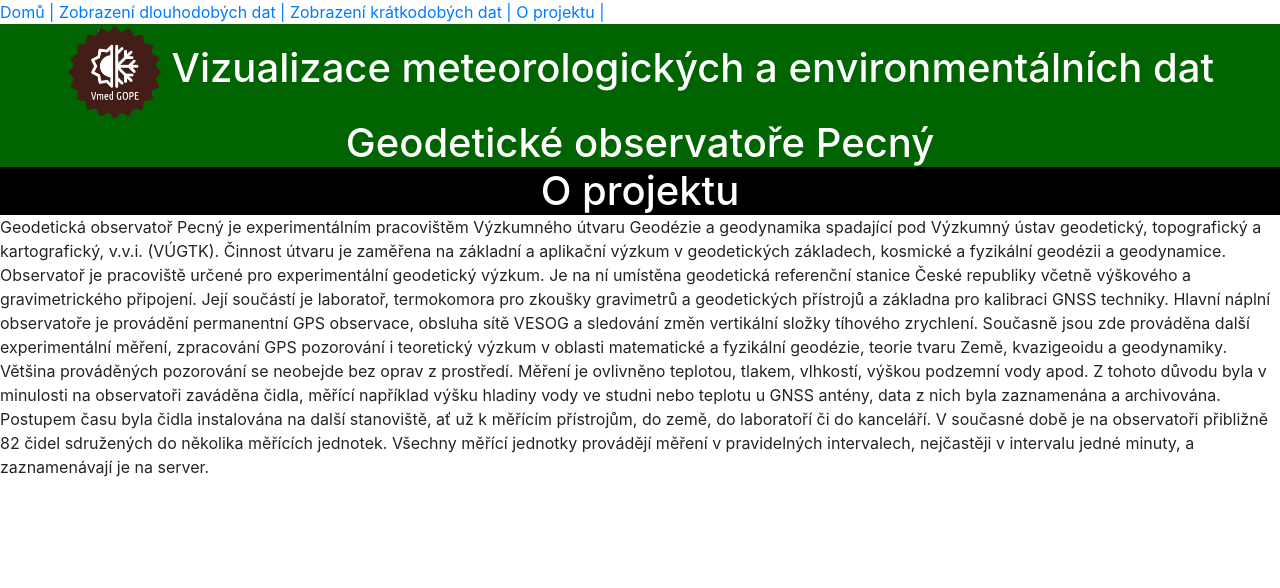
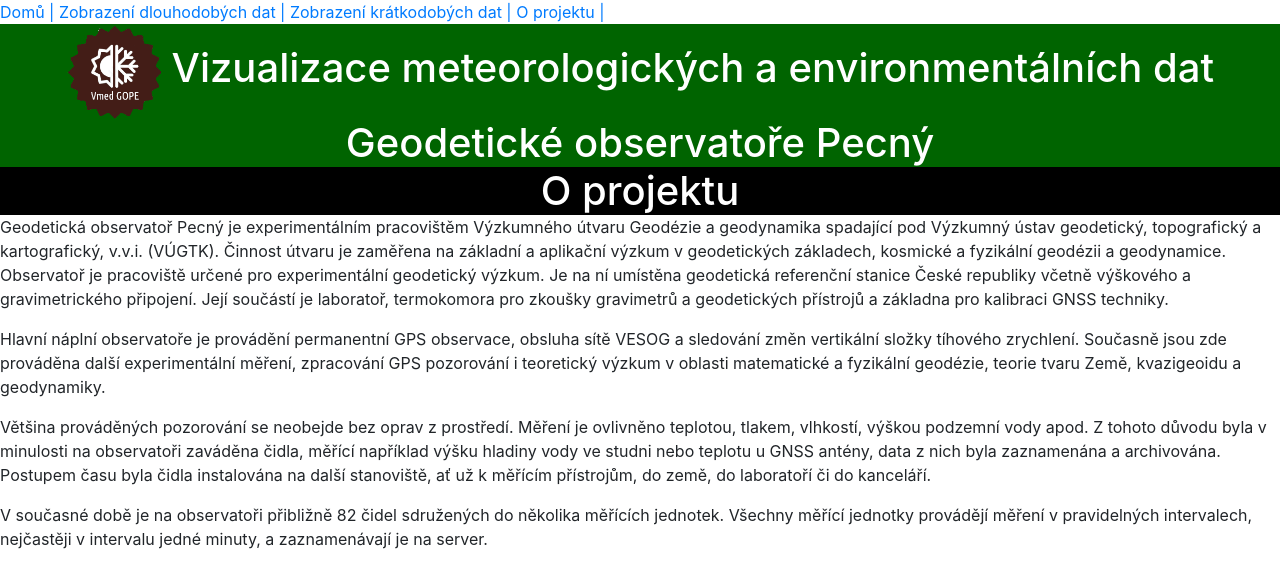
Before and after one commit to Luckays/Vmed_APP, a React (Create React App) app: page /about_project in a window 1280 px wide. Shown: the top 588 px of the page. Built offline with nearby package versions, Linux system fonts and the light colour scheme; no server answers.

Commit message:
about prj

```diff
--- a/src/pages/About.js
+++ b/src/pages/About.js
@@ -16,19 +16,19 @@ const About = () => {
                 a kartografický, v.v.i. (VÚGTK). Činnost útvaru je zaměřena na základní a aplikační výzkum v geodetických základech, kosmické a fyzikální geodézii a geodynamice. Observatoř je pracoviště určené pro experimentální geodetický výzkum.
                 Je na ní umístěna geodetická referenční stanice České republiky včetně výškového
                 a gravimetrického připojení. Její součástí je laboratoř, termokomora pro zkoušky
-                gravimetrů a geodetických přístrojů a základna pro kalibraci GNSS techniky.
-                Hlavní náplní observatoře je provádění permanentní GPS observace, obsluha
+                gravimetrů a geodetických přístrojů a základna pro kalibraci GNSS techniky.</p>
+                <p>Hlavní náplní observatoře je provádění permanentní GPS observace, obsluha
                 sítě VESOG a sledování změn vertikální složky tíhového zrychlení. Současně jsou
                 zde prováděna další experimentální měření, zpracování GPS pozorování i teoretický
                 výzkum v oblasti matematické a fyzikální geodézie, teorie tvaru Země, kvazigeoidu
-                a geodynamiky.
-                Většina prováděných pozorování se neobejde bez oprav z prostředí. Měření je
+                a geodynamiky.</p>
+                    <p> Většina prováděných pozorování se neobejde bez oprav z prostředí. Měření je
                 ovlivněno teplotou, tlakem, vlhkostí, výškou podzemní vody apod. Z tohoto důvodu
                 byla v minulosti na observatoři zaváděna čidla, měřící například výšku hladiny vody
                 ve studni nebo teplotu u GNSS antény, data z nich byla zaznamenána a archivována.
                 Postupem času byla čidla instalována na další stanoviště, ať už k měřícím přístrojům,
-                do země, do laboratoří či do kanceláří.
-                V současné době je na observatoři přibližně 82 čidel sdružených do několika
+                do země, do laboratoří či do kanceláří.</p>
+                        <p> V současné době je na observatoři přibližně 82 čidel sdružených do několika
                 měřících jednotek. Všechny měřící jednotky provádějí měření v pravidelných intervalech, nejčastěji v intervalu jedné minuty, a zaznamenávají je na server.</p>
 
 
```
